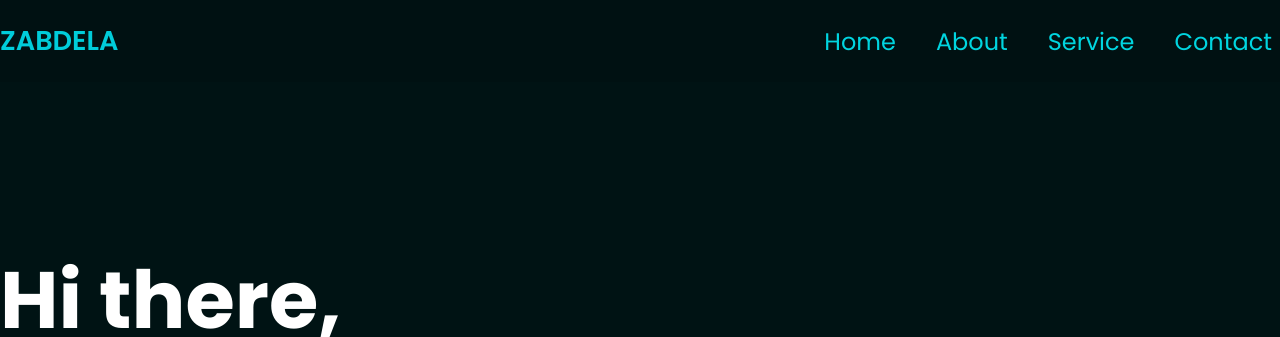
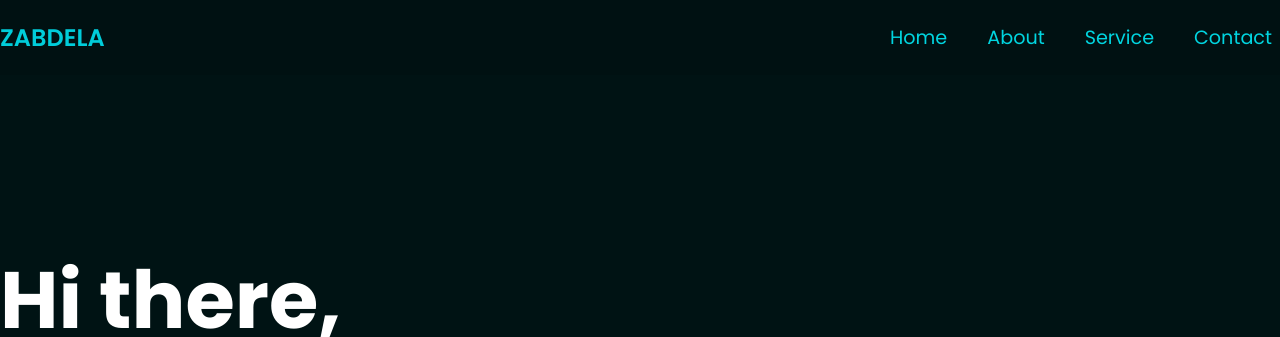
Before and after one commit to zeinedin/zabdela, a plain HTML site: page index.html in a window 1280 px wide. Shown: the top 337 px of the page. Drawn offline with nearby package versions, Linux system fonts and the light colour scheme.

Commit message:
Update styles.css

```diff
--- a/styles.css
+++ b/styles.css
@@ -58,7 +58,7 @@ header {
     padding: 20px 0;
 }
 .logo{
-    font-size: 1.7rem;
+    font-size: 1.5rem;
     font-weight: 600;
     color: var(--main-color);
 }
@@ -68,7 +68,7 @@ header {
     column-gap: 1.5rem;
 }
 .nav_link {
-    font-size: 1.5rem;
+    font-size: 1.2rem;
     padding: 4px 8px;
     border-radius: 0.2rem;
     color: var(--box-color)
```
